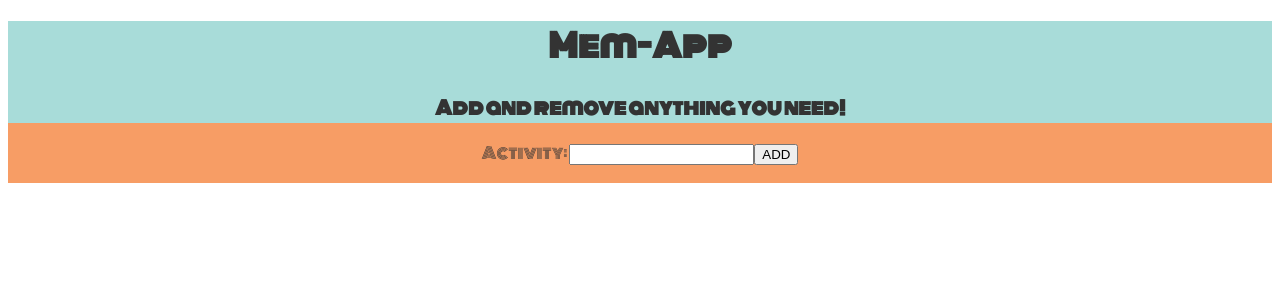
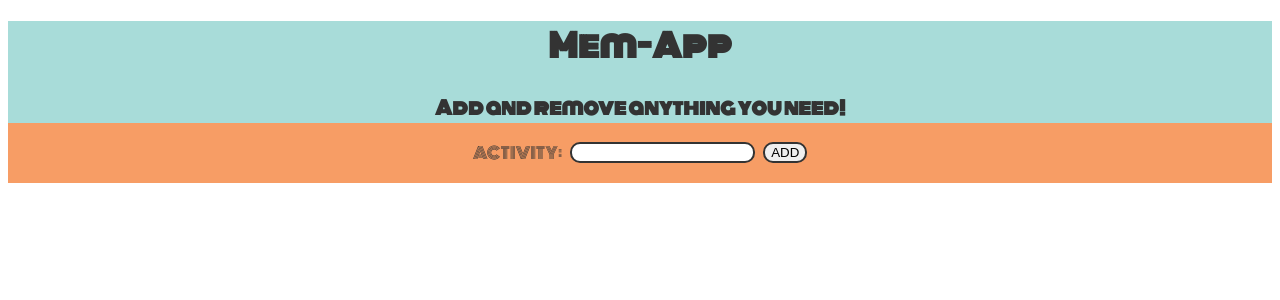
Before and after one commit to indiano881/mem-app, a React (Vite) app: page / in a window 1280 px wide. Shown: the top 300 px of the page. Built offline with nearby package versions, Linux system fonts and the light colour scheme.

Commit message:
button and form styled completed

```diff
--- a/src/components/Header/Form/index.tsx
+++ b/src/components/Header/Form/index.tsx
@@ -1,7 +1,7 @@
 import styled from "styled-components"
 
 
-const StyledForm = styled.div`
+const StyledForm = styled.form`
     align-items: center;
     background-color: #F79D65;
     color: #333333;
@@ -11,17 +11,32 @@ const StyledForm = styled.div`
     margin: 0;
     min-height: 60px;
 
+    input {
+        border: 2px solid #333333;
+        border-radius: 10px;
+        margin-left: 8px;
+        margin-right: 8px;
+    }
+`
+
+const StyledBotton = styled.button`
+    border: 2px solid #333333;
+    border-radius: 10px;
+    cursor: pointer;
+
+    &:hover {
+    background-color: #A8DCD9;}
 
 `
 
 const Form = () => {
     return (
         <StyledForm>
-            <form>
-                <label htmlFor="activity">Activity: </label>
+
+                <label htmlFor="activity">ACTIVITY: </label>
                 <input type="text" id="fname" name="fname" />
-                <button> ADD </button>
-            </form>
+                <StyledBotton>ADD</StyledBotton>
+
         </StyledForm>
     )
 };
```
